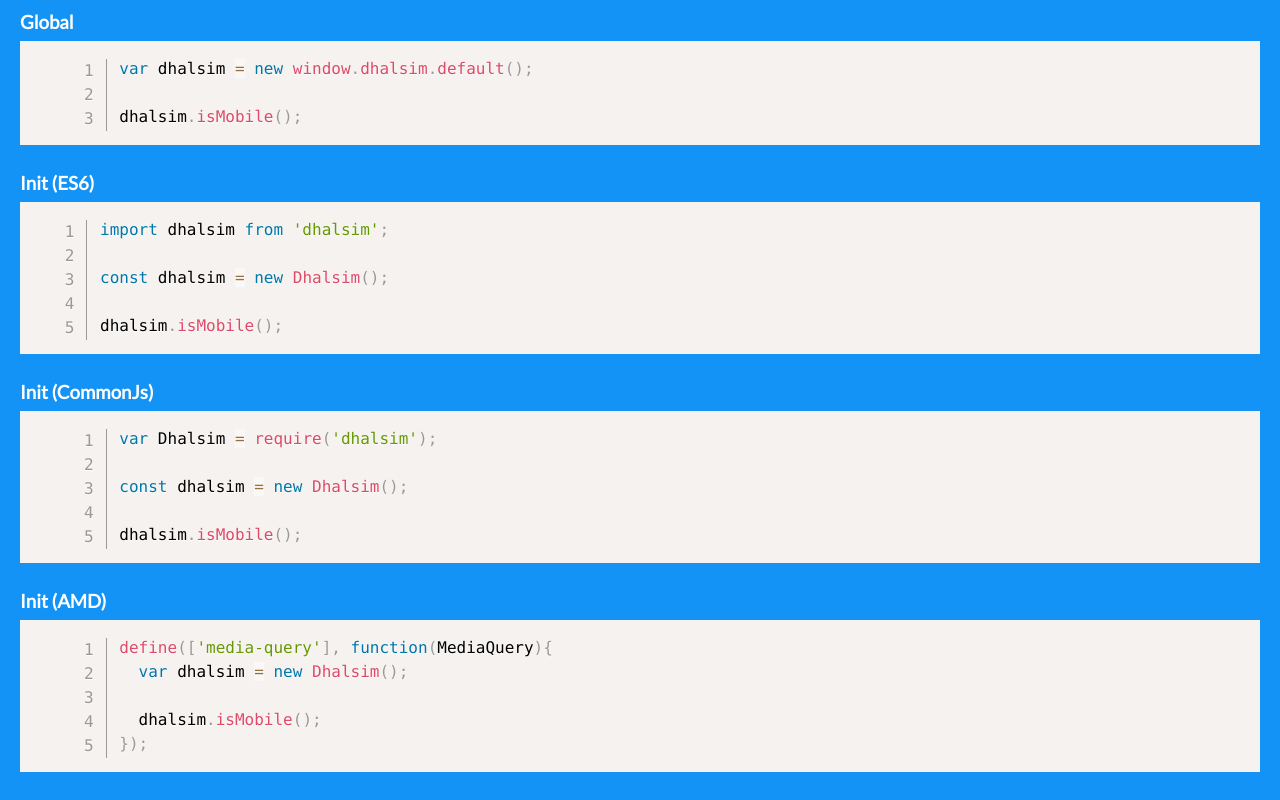
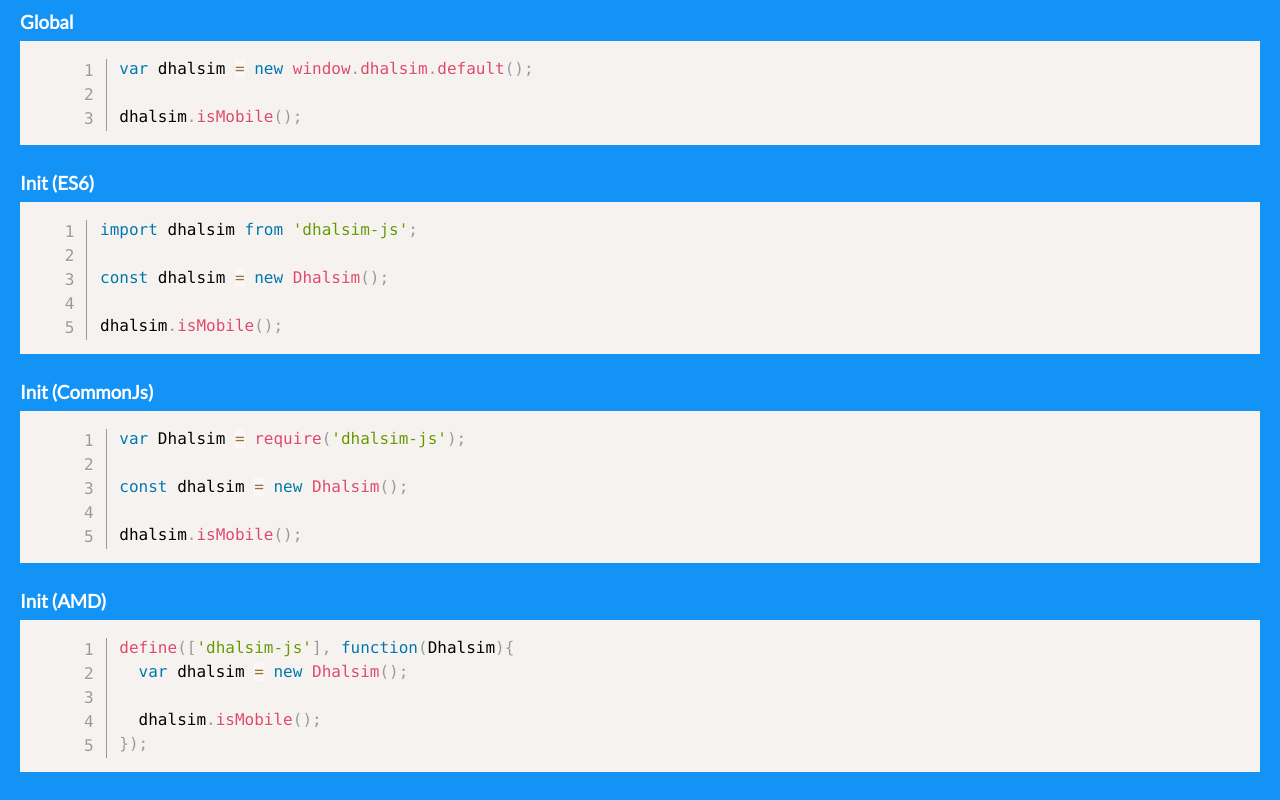
Before and after one commit to getninjas/dhalsim-js, a website: page index.html in a window 1280 px wide. Shown: the part 648-1448 px from the top of the page. Drawn offline with nearby package versions, Linux system fonts and the light colour scheme.

Commit message:
fix documentation

```diff
--- a/index.html
+++ b/index.html
@@ -5,7 +5,7 @@
   <meta charset="UTF-8">
   <meta name="viewport" content="width=device-width, initial-scale=1.0">
   <meta http-equiv="X-UA-Compatible" content="ie=edge">
-  <title>Document</title>
+  <title>Dhalsim media query on JS</title>
   <link href="https://fonts.googleapis.com/css?family=Lato" rel="stylesheet">
   <link href="https://cdnjs.cloudflare.com/ajax/libs/prism/1.8.1/themes/prism.min.css" rel="stylesheet" />
   <link rel="stylesheet" href="https://cdnjs.cloudflare.com/ajax/libs/prism/1.8.1/plugins/line-numbers/prism-line-numbers.css"
@@ -62,7 +62,7 @@
   </div>
 
   <pre>
-  <code class="language-javascript line-numbers">import dhalsim from 'dhalsim';
+  <code class="language-javascript line-numbers">import dhalsim from 'dhalsim-js';
 
   const dhalsim = new Dhalsim();
 
@@ -74,7 +74,7 @@
   </div>
 
   <pre>
-    <code class="language-javascript line-numbers">var Dhalsim = require('dhalsim');
+    <code class="language-javascript line-numbers">var Dhalsim = require('dhalsim-js');
 
     const dhalsim = new Dhalsim();
 
@@ -86,7 +86,7 @@
   </div>
 
   <pre>
-    <code class="language-javascript line-numbers">define(['media-query'], function(MediaQuery){
+    <code class="language-javascript line-numbers">define(['dhalsim-js'], function(Dhalsim){
       var dhalsim = new Dhalsim();
 
       dhalsim.isMobile();
```
